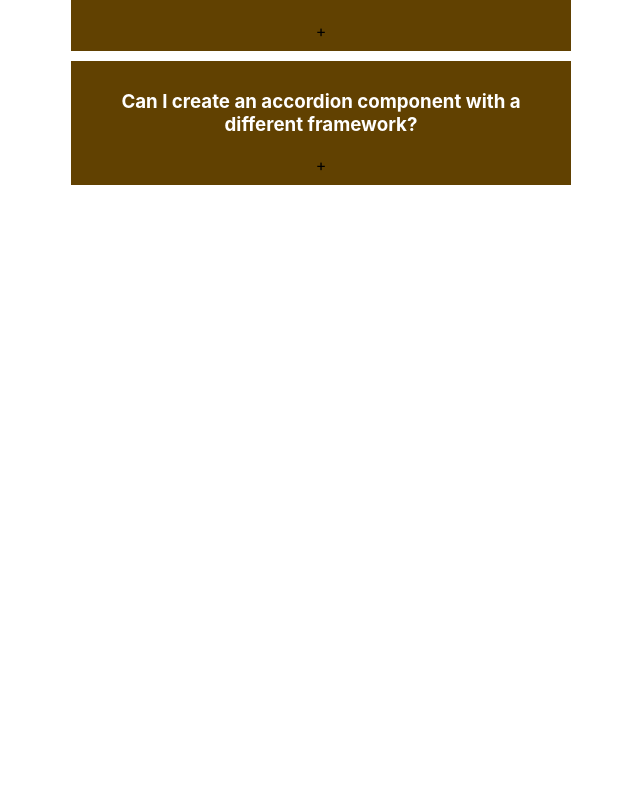
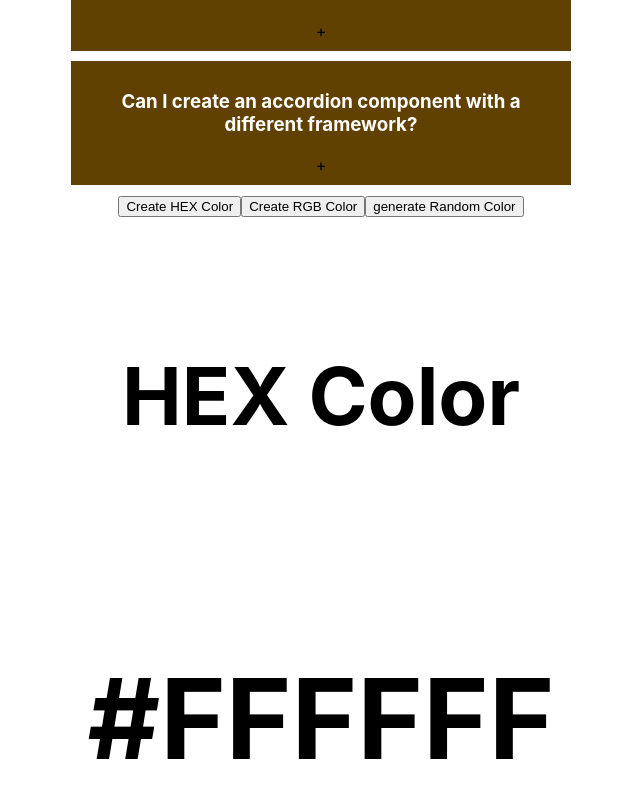
Before and after one commit to KirolosYassa/start-25-react-projects, a React (Create React App) app: page / in a window 1280 px wide. Shown: the part 292-1090 px from the top of the page, without its empty margins (319-959 px from the left). Before the commit the page ends 800 px from the top, so only its background shows below. Built offline with nearby package versions, Linux system fonts and the light colour scheme.

Commit message:
Complete Random Color Displaying it

```diff
--- a/src/App.js
+++ b/src/App.js
@@ -1,10 +1,12 @@
 import "./App.css";
 import Accordian from "./components/Accordian";
+import Random_Color from "./components/random-color";
 
 function App() {
   return (
     <div className="App">
       <Accordian />
+      <Random_Color />
     </div>
   );
 }
--- a/src/components/Accordian/index.jsx
+++ b/src/components/Accordian/index.jsx
@@ -30,8 +30,8 @@ export default function Accordian() {
     setSelectedItems([]);
   }
 
-  console.log(enableMultiSelection);
-  console.log(selectedItems);
+  // console.log(enableMultiSelection);
+  // console.log(selectedItems);
   return (
     <div className="accordian">
       <button onClick={() => toggleEnableMultiSelection()}>
--- /dev/null
+++ b/src/components/random-color/HEXElements.js
@@ -0,0 +1,17 @@
+export const HEXArray = [
+  "1",
+  "2",
+  "3",
+  "4",
+  "5",
+  "6",
+  "7",
+  "8",
+  "9",
+  "A",
+  "B",
+  "C",
+  "D",
+  "E",
+  "F",
+];
--- /dev/null
+++ b/src/components/random-color/index.jsx
@@ -0,0 +1,73 @@
+import "./styles.css";
+import "./HEXElements";
+import { HEXArray } from "./HEXElements";
+import { useState } from "react";
+export default function Random_Color() {
+  const [colorLabel, setColorLabel] = useState("#FFFFFF");
+  const [colorType, setColorType] = useState("HEX");
+
+  function createRandomHEXColor() {
+    let newHexColor = "#";
+    for (let i = 0; i < 6; i++) {
+      let newValue = Math.floor(Math.random() * 15);
+      newHexColor += HEXArray[newValue];
+    }
+
+    console.log(newHexColor);
+    setColorLabel(newHexColor);
+    setColorType("HEX");
+  }
+
+  function createRandomRGBColor() {
+    let newRGBColor = "rgb(";
+    for (let i = 0; i < 3; i++) {
+      let newValue = Math.floor(Math.random() * 255);
+      newRGBColor += newValue;
+      if (i !== 2) newRGBColor += ",";
+    }
+    newRGBColor += ")";
+    console.log(newRGBColor);
+    setColorLabel(newRGBColor);
+    setColorType("RGB");
+  }
+
+  function generateRandomColor() {
+    let randomColor = Math.floor(Math.random() * 2);
+    if (randomColor == 1) createRandomHEXColor();
+    else createRandomRGBColor();
+  }
+
+  return (
+    <div className="random-box" style={{ backgroundColor: `${colorLabel}` }}>
+      <div className="buttons-div">
+        <button
+          onClick={() => {
+            createRandomHEXColor();
+          }}
+        >
+          Create HEX Color
+        </button>
+        <button
+          onClick={() => {
+            createRandomRGBColor();
+          }}
+        >
+          Create RGB Color
+        </button>
+        <button
+          onClick={() => {
+            generateRandomColor();
+          }}
+        >
+          generate Random Color
+        </button>
+      </div>
+      <div>
+        <h2>{colorType} Color</h2>
+      </div>
+      <div>
+        <h1>{colorLabel}</h1>
+      </div>
+    </div>
+  );
+}
--- /dev/null
+++ b/src/components/random-color/styles.css
@@ -0,0 +1,12 @@
+.random-box > div {
+  padding: 2rem;
+}
+.buttons-div {
+  padding-top: 0px !important;
+}
+h1 {
+  font-size: 7rem;
+}
+h2 {
+  font-size: 5rem;
+}
```
